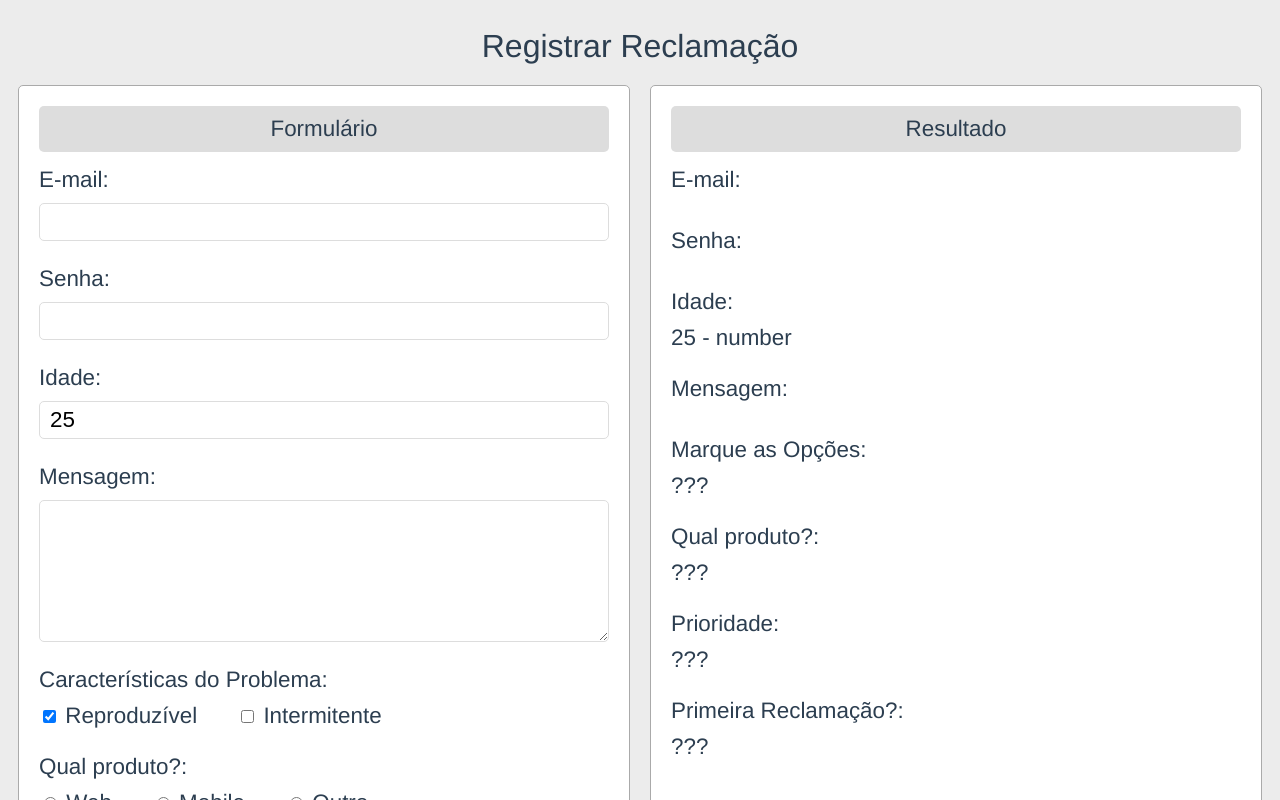
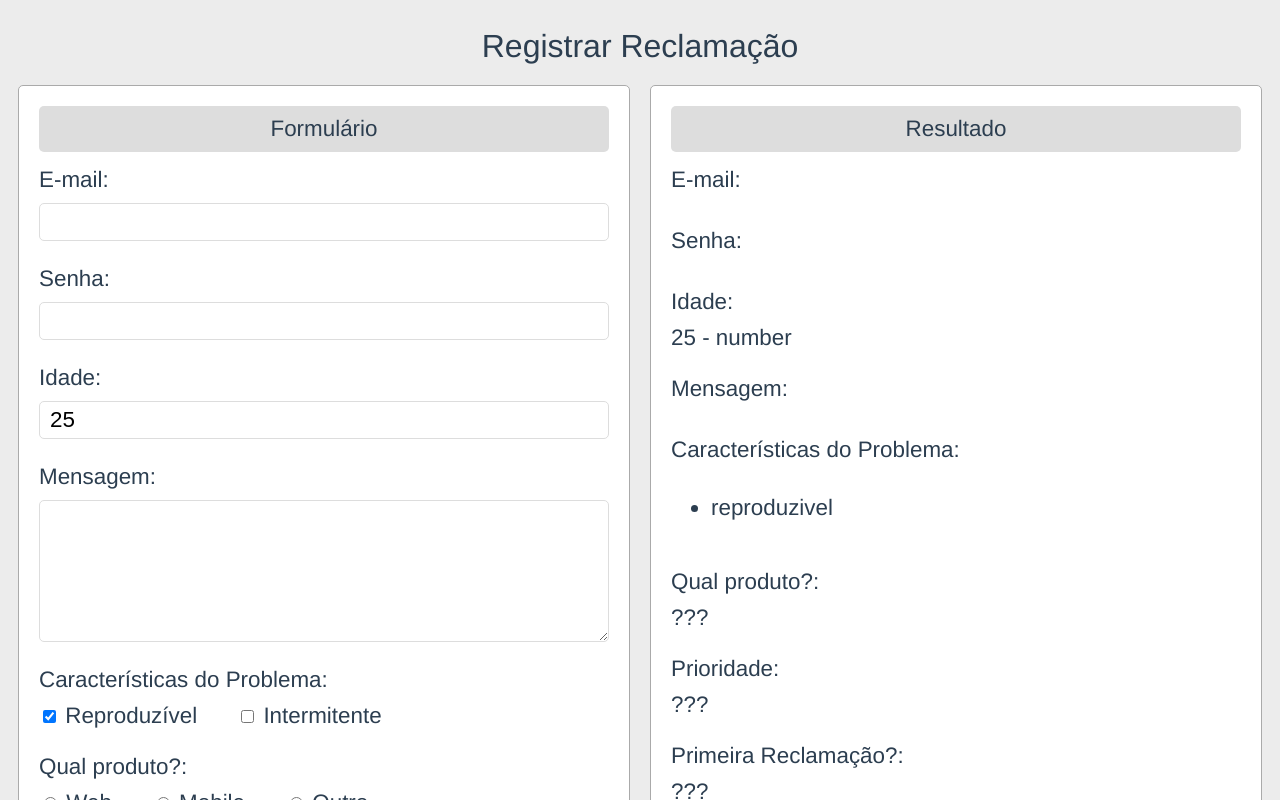
Before and after one commit to robertov8/cursovuejs2modulo1, a Vue app in the folder formulario-exercicios/: page / in a window 1280 px wide. Both pictures are taken after a click on the checkbox 49 px from the left and 716 px from the top of the page. Shown: the top 800 px of the page. Built offline with nearby package versions, Linux system fonts and the light colour scheme.

Commit message:
168. Usando Checkboxes e Salvando os Dados em um Array

```diff
--- a/formulario-exercicios/src/App.vue
+++ b/formulario-exercicios/src/App.vue
@@ -17,8 +17,13 @@
                     <textarea name="" cols="30" rows="5" v-model="mensagem"></textarea>
                 </Rotulo>
                 <Rotulo nome="Características do Problema">
-                    <span class="mr-4"><input type="checkbox" value="reproduzivel"> Reproduzível</span>
-                    <span><input type="checkbox" value="intermitente"> Intermitente</span>
+                    <span class="mr-4">
+                        <input type="checkbox" value="reproduzivel" v-model="caracteristicas"> Reproduzível
+                    </span>
+
+                    <span>
+                        <input type="checkbox" value="intermitente" v-model="caracteristicas"> Intermitente
+                    </span>
                 </Rotulo>
                 <Rotulo nome="Qual produto?">
                     <span class="mr-4"><input type="radio"> Web</span>
@@ -51,8 +56,12 @@
                 <Rotulo nome="Mensagem">
                     <span>{{ mensagem }}</span>
                 </Rotulo>
-                <Rotulo nome="Marque as Opções">
-                    <span>???</span>
+                <Rotulo nome="Características do Problema">
+                    <span>
+                        <ul>
+                            <li v-for="c in caracteristicas" :key="c" >{{ c }}</li>
+                        </ul>
+                    </span>
                 </Rotulo>
                 <Rotulo nome="Qual produto?">
                     <span>???</span>
@@ -81,7 +90,8 @@
                     senha: '',
                     idade: 25
                 },
-                mensagem: ''
+                mensagem: '',
+                caracteristicas: []
             };
         },
         computed: {
```
